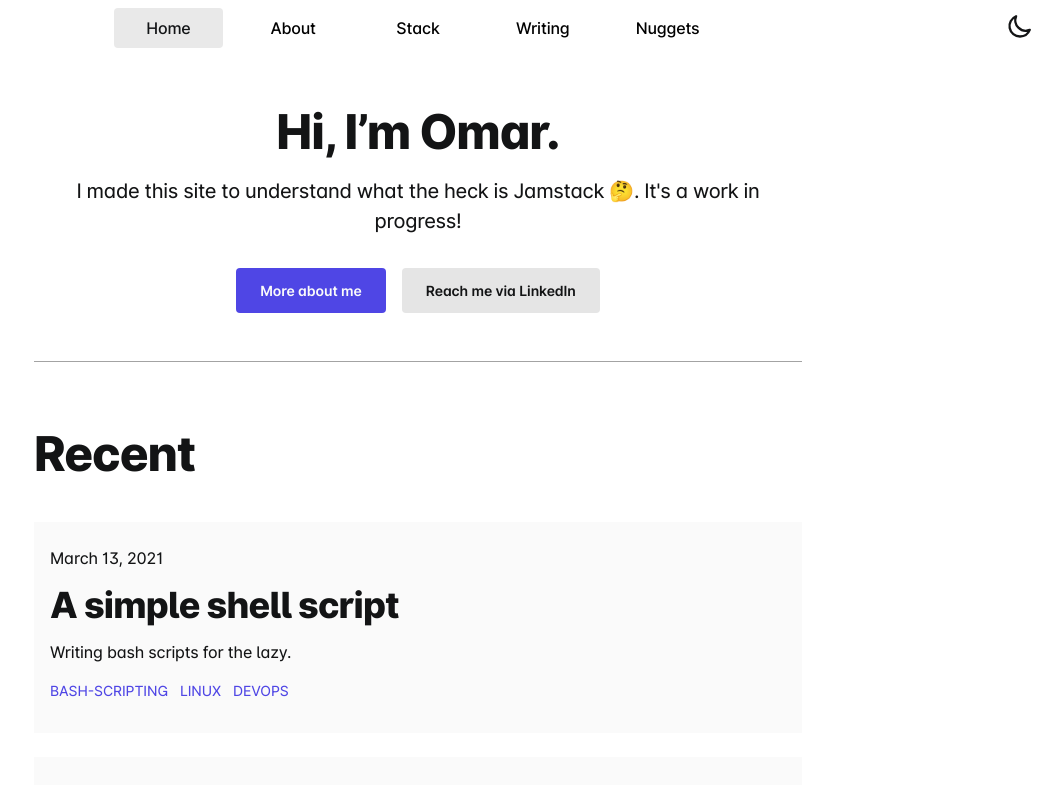
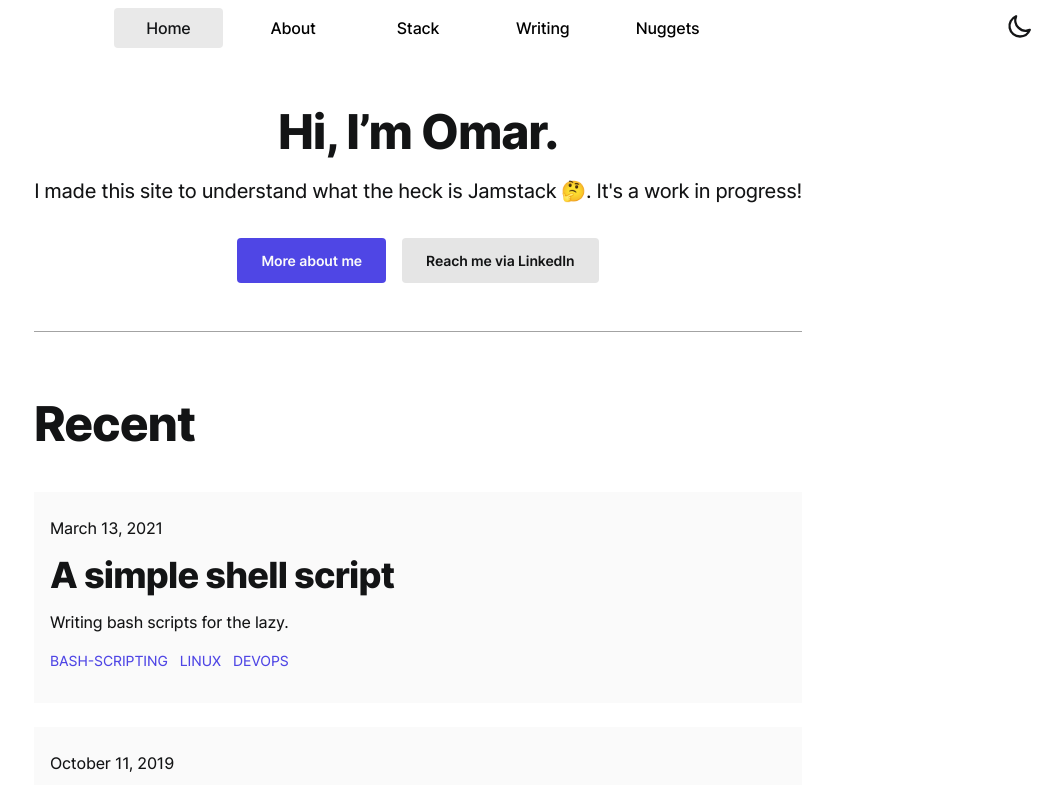
Before and after one commit to omaralsoudanii/mkreg.dev, a Next.js app: page / in a window 1280 px wide. Shown: the top 785 px of the page, without its empty margins (222-1280 px from the left). Built offline with nearby package versions, Linux system fonts and the light colour scheme; what @tailwindcss/typography would draw is missing.

Commit message:
# remove salt Inter variation # remove rss from sitemap

```diff
--- a/scripts/generate-sitemap.js
+++ b/scripts/generate-sitemap.js
@@ -9,7 +9,7 @@ const prettier = require('prettier')
     'src/data/**/*.mdx',
     'src/data/**/*.md',
     '!src/pages/_*.tsx',
-    '!src/pages/rss.xml.tsx',
+    '!src/pages/rss.tsx',
     '!src/pages/api',
     '!src/pages/404.tsx',
     '!src/pages/500.tsx',
--- a/src/styles/custom.css
+++ b/src/styles/custom.css
@@ -187,8 +187,7 @@
     -ms-font-variant-ligatures: contextual common-ligatures;
     -moz-font-variant-ligatures: contextual common-ligatures;
     -o-font-variant-ligatures: contextual common-ligatures;
-    font-feature-settings: 'rlig' 1, 'kern' 1, 'liga' 1, 'calt' 1, 'case' 1,
-      'salt' 1;
+    font-feature-settings: 'rlig' 1, 'kern' 1, 'liga' 1, 'calt' 1, 'case' 1;
   }
 }
 @tailwind components;
```
